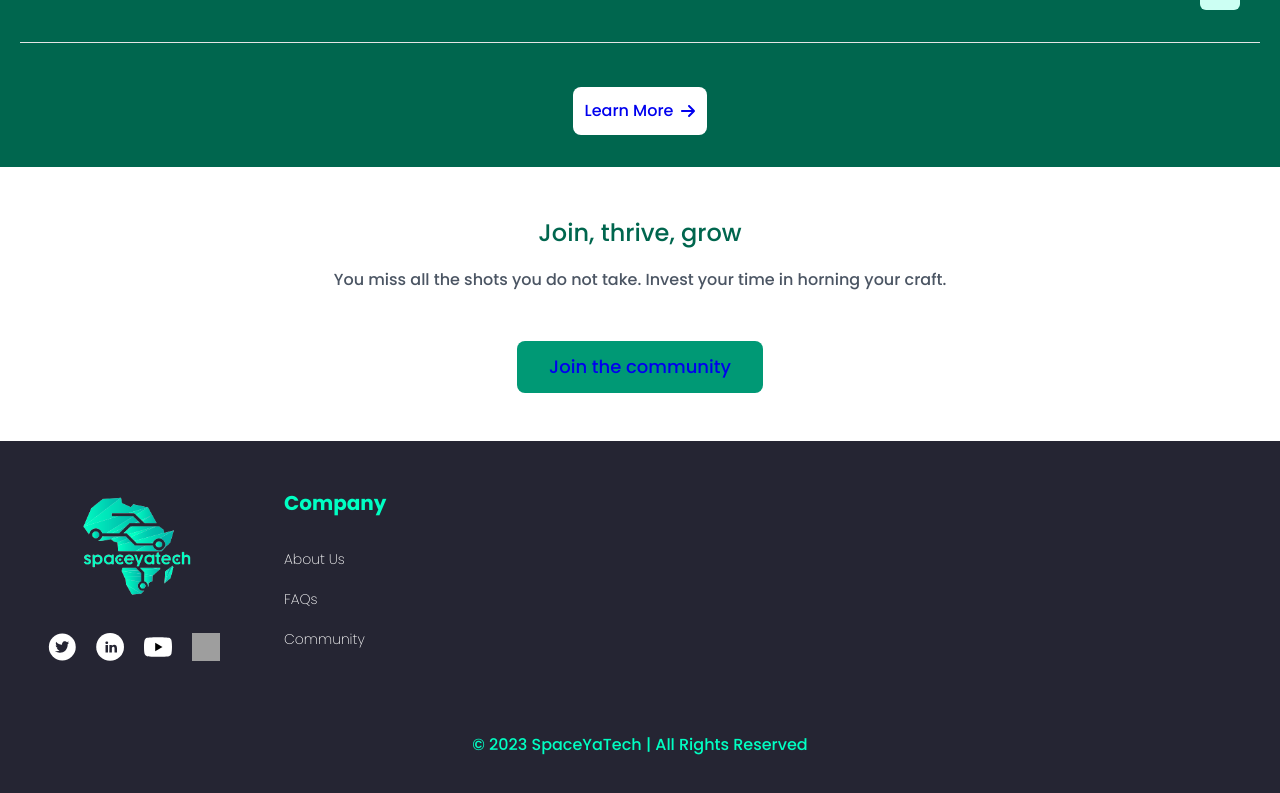
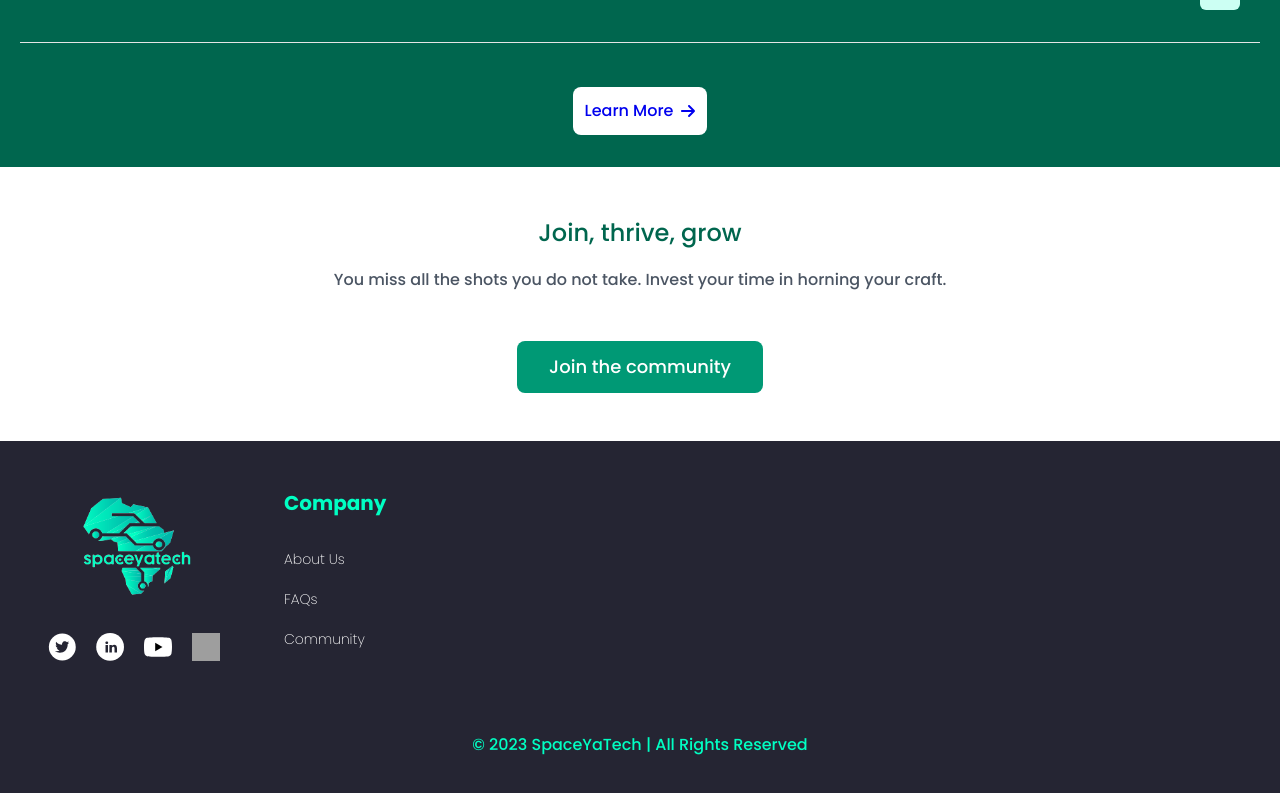
Before and after one commit to SpaceyaTech/SYT-Web-Redesign, a React (Vite) app: page / in a window 1280 px wide. Shown: the part 4613-5406 px from the top of the page. Built offline with nearby package versions, Linux system fonts and the light colour scheme; no server answers; grey boxes are pictures that could not be loaded.

Commit message:
add text color to Join community btn

```diff
--- a/src/APP/pages/landingPage/sections/CTASection.jsx
+++ b/src/APP/pages/landingPage/sections/CTASection.jsx
@@ -1,3 +1,4 @@
+import React from "react";
 import { Link } from "react-router-dom";
 
 function CTASection() {
@@ -16,9 +17,9 @@ function CTASection() {
         <div className="flex justify-center">
           <Link
             to="/community"
-            className="inline-flex  text-white bg-[#009975] border-0 py-3 px-8 focus:outline-none  rounded-lg text-lg"
+            className="inline-flex text-white bg-[#009975] border-0 py-3 px-8 focus:outline-none  rounded-lg text-lg"
           >
-            Join the community
+            <span className="text-white">Join the community</span>
           </Link>
         </div>
       </div>
```
